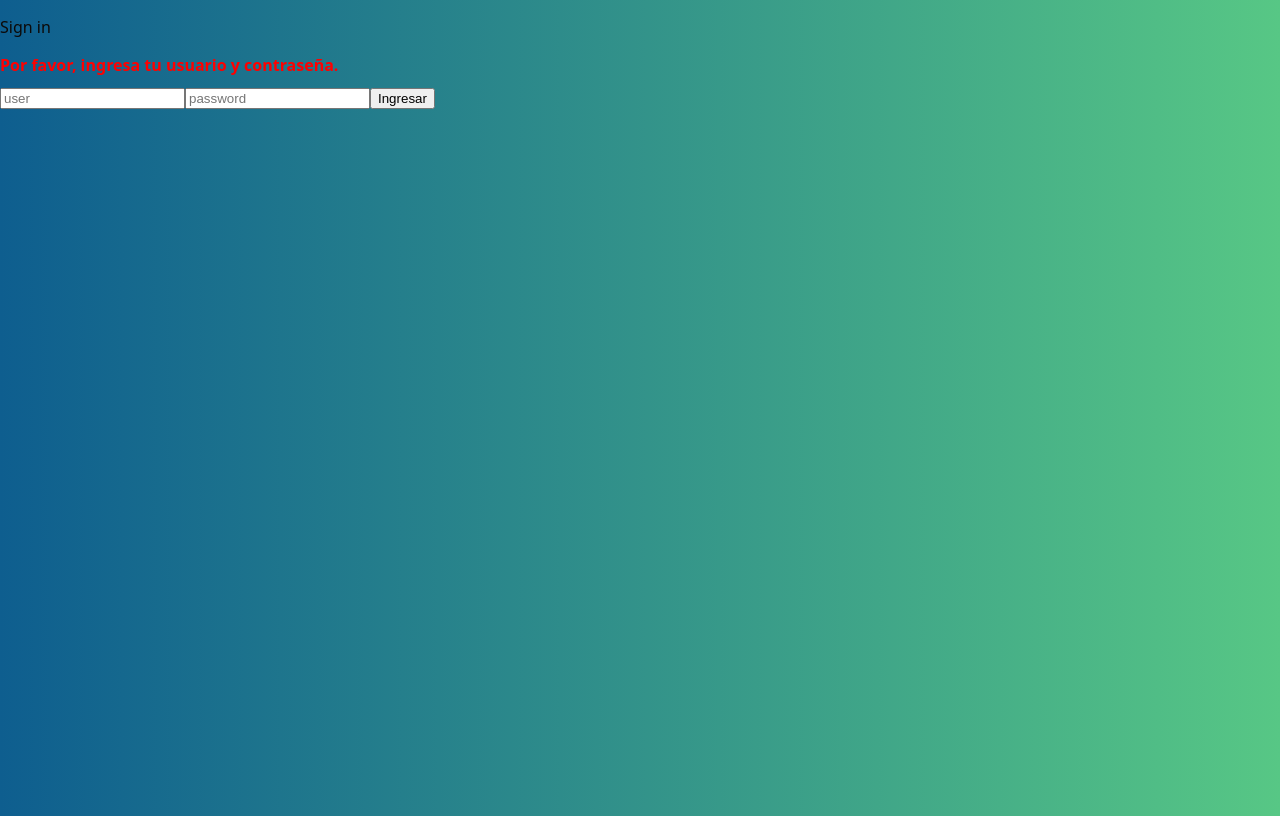
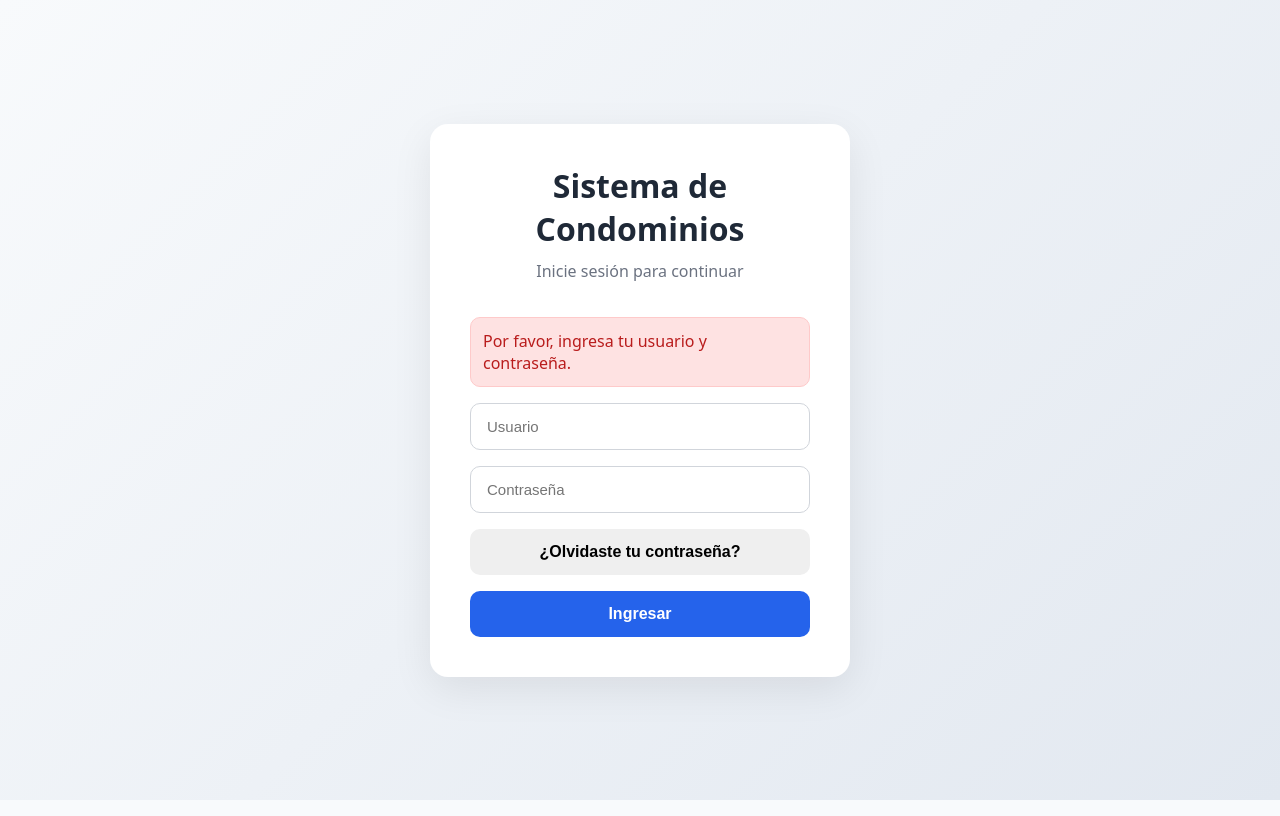
Before and after one commit to slathercordova/condominio-frontend, a React (Vite) app: page /login in a window 1280 px wide. Both pictures are taken after a click on the button "Ingresar". Built offline with nearby package versions, Linux system fonts and the light colour scheme.

Commit message:
funcionalidad de forgotpassowrd

```diff
--- a/src/common/styles/global.css
+++ b/src/common/styles/global.css
@@ -32,8 +32,6 @@ body {
     sans-serif;
 
   background: #f8fafc;
-  background: linear-gradient(90deg,rgba(14, 94, 143, 1) 0%, rgba(87, 199, 133, 1) 100%, rgba(237, 221, 83, 1) 21%);
-
   color: #1f2937;
 }
 
--- a/src/common/types/api-response.ts
+++ b/src/common/types/api-response.ts
@@ -1,6 +1,6 @@
 //import type { UnidadUsuarioType } from "../../features/units/types/mis-unidades";
 
-export interface ApiResponse<T> {
+export interface ApiResponse<T = void> {
   success: boolean;
   message: string;
   data: T; // Usamos un genérico <T> para que sirva con cualquier modelo
--- /dev/null
+++ b/src/features/auth/pages/sign-in.module.css
@@ -0,0 +1,177 @@
+.container {
+  min-height: 100vh;
+
+  display: flex;
+  justify-content: center;
+  align-items: center;
+
+  padding: 32px;
+
+  background: linear-gradient(
+    135deg,
+    #f8fafc 0%,
+    #e2e8f0 100%
+  );
+}
+
+.card {
+  width: 100%;
+  max-width: 420px;
+
+  background: white;
+
+  border-radius: 18px;
+
+  padding: 40px;
+
+  box-shadow:
+    0 12px 40px rgba(0,0,0,.08);
+
+  display: flex;
+  flex-direction: column;
+}
+
+.logo {
+  width: 80px;
+  height: 80px;
+
+  margin: 0 auto 20px;
+
+  border-radius: 50%;
+}
+
+.card h1 {
+  margin: 0;
+
+  text-align: center;
+
+  color: #1f2937;
+
+  font-size: 2rem;
+}
+
+.subtitle {
+  text-align: center;
+
+  color: #6b7280;
+
+  margin-top: 10px;
+  margin-bottom: 35px;
+}
+
+form {
+  display: flex;
+  flex-direction: column;
+
+  gap: 16px;
+}
+
+input,
+select {
+  width: 100%;
+
+  padding: 14px 16px;
+
+  border: 1px solid #d1d5db;
+
+  border-radius: 10px;
+
+  font-size: 15px;
+
+  outline: none;
+
+  transition: .2s;
+}
+
+input:focus,
+select:focus {
+
+  border-color: #2563eb;
+
+  box-shadow:
+    0 0 0 4px rgba(37,99,235,.15);
+}
+
+button {
+  border: none;
+
+  border-radius: 10px;
+
+  padding: 14px;
+
+  cursor: pointer;
+
+  font-size: 16px;
+  font-weight: 600;
+
+  transition: .2s;
+}
+
+button:last-child {
+  background: #2563eb;
+
+  color: white;
+}
+
+button:last-child:hover {
+  background: #1d4ed8;
+}
+
+.forgotPassword {
+
+  background: transparent;
+
+  border: none;
+
+  color: #2563eb;
+
+  cursor: pointer;
+
+  padding: 0;
+
+  align-self: flex-end;
+
+  font-size: .9rem;
+}
+
+.forgotPassword:hover {
+  text-decoration: underline;
+}
+
+.error {
+  background: #fee2e2;
+
+  color: #b91c1c;
+
+  border: 1px solid #fecaca;
+
+  padding: 12px;
+
+  border-radius: 10px;
+
+  margin-bottom: 16px;
+}
+
+.success {
+  background: #dcfce7;
+
+  color: #166534;
+
+  border: 1px solid #bbf7d0;
+
+  padding: 12px;
+
+  border-radius: 10px;
+
+  margin-bottom: 16px;
+}
+
+@media (max-width: 480px){
+
+.card{
+
+    padding:28px;
+
+}
+
+}
--- a/src/features/auth/pages/sign-in.tsx
+++ b/src/features/auth/pages/sign-in.tsx
@@ -1,9 +1,14 @@
 import { useNavigate } from "react-router-dom";
-import { loginEdificioEP, loginEP } from "../services/auth-service";
+import {
+  forgotPasswordEP,
+  loginEdificioEP,
+  loginEP,
+} from "../services/auth-service";
 import { useState } from "react";
 import { useAuthStore } from "../store/auth-store";
 import { AxiosError } from "axios";
 import { misEdificiosEP } from "../services/auth-edificios";
+import styles from "./sign-in.module.css";
 
 interface EdificioInterface {
   idEdificio: string;
@@ -32,12 +37,15 @@ export function SignInPage() {
     ErrorResponseInterface["data"] | null
   >(null);
   const [errorGlobal, setErrorGlobal] = useState<string | null>(null);
+  const [successMessage, setSuccessMessage] = useState<string | null>(null);
 
   //  Flujo de pantalla
   const [edificios, setEdificios] = useState<EdificioInterface[]>([]);
   const [edificioSeleccionadoId, setEdificioSeleccionadoId] = useState("");
   const [tokenTemporal, setTokenTemporal] = useState("");
   const [mostrarCombo, setMostrarCombo] = useState(false);
+  const [forgotPasswordFlg, setForgotPasswordFlg] = useState(false);
+  const [email, setEmail] = useState("");
 
   const handleLogin = async () => {
     setErrorGlobal(null);
@@ -52,11 +60,14 @@ export function SignInPage() {
     // FASE 2: Si el combo ya está visible, el botón procesa la selección del edificio
     if (mostrarCombo) {
       if (!edificioSeleccionadoId) {
-        setErrorGlobal("Debe seleccionar un edificio")
+        setErrorGlobal("Debe seleccionar un edificio");
         return;
       }
       try {
-        const finalResponse = await loginEdificioEP(edificioSeleccionadoId,tokenTemporal);
+        const finalResponse = await loginEdificioEP(
+          edificioSeleccionadoId,
+          tokenTemporal,
+        );
         if (finalResponse.success) {
           setLoginSuccess(finalResponse.data); // Guardamos el token definitivo en Zustand
 
@@ -113,8 +124,50 @@ export function SignInPage() {
           // Guardamos el mapa de errores (ej: { password: ["..."] })
           setErroresValidacion(cuerpoError.data);
         } else {
-          setErrorGlobal(cuerpoError.message);
-          //alert(cuerpoError.message || "Error al iniciar sesión");
+          setErrorGlobal(cuerpoError.message || "Ocurrió un error inesperado.");
+        }
+      } else {
+        alert("Error de conexión con el servidor");
+        setErrorGlobal("No hay conexión con el servidor.");
+      }
+    }
+  };
+
+  const handleForgotPassWord = async () => {
+    setErrorGlobal("");
+    setSuccessMessage("");
+    if (!email.trim()) {
+      setErrorGlobal("Debe ingresar un correo");
+      return;
+    }
+
+    const emailRegex = /^[^\s@]+@[^\s@]+\.[^\s@]+$/;
+
+    if (!emailRegex.test(email)) {
+      setErrorGlobal("Ingrese un correo válido.");
+      return;
+    }
+
+    try {
+      const response = await forgotPasswordEP({
+        correo: email,
+      });
+
+      if (response.success) {
+        setSuccessMessage(response.message);
+      }
+    } catch (err) {
+      const error = err as AxiosError<ErrorResponseInterface>;
+      console.log("Error completo de Axios:", error);
+
+      // 🔍 Verificamos si el backend nos devolvió un cuerpo de error estructurado
+      if (error.response && error.response.data) {
+        const cuerpoError = error.response.data;
+
+        if (cuerpoError.errorCode === "VALIDATION_ERROR") {
+          // Guardamos el mapa de errores (ej: { password: ["..."] })
+          setErroresValidacion(cuerpoError.data);
+        } else {
           setErrorGlobal(cuerpoError.message || "Ocurrió un error inesperado.");
         }
       } else {
@@ -125,61 +178,116 @@ export function SignInPage() {
   };
 
   return (
-    <div>
-      <p>Sign in</p>
+    <div className={styles.container}>
+      <div className={styles.card}>
+        {/* TODO: ver si importar logo */}
+        {/* <img src={logo} alt="Logo" className={styles.logo} /> */}
 
-      {/* 🚨 Mensaje de error GLOBAL (Aparece arriba si la clave está mal o si están vacíos) */}
-      {errorGlobal && (
-        <div style={{ color: "red", fontWeight: "bold", marginBottom: "10px" }}>
-          {errorGlobal}
+        <h1>Sistema de Condominios</h1>
+
+        <p className={styles.subtitle}>Inicie sesión para continuar</p>
+
+        {errorGlobal && <div className={styles.error}>{errorGlobal}</div>}
+
+        {successMessage && (
+          <div className={styles.success}>{successMessage}</div>
+        )}
+
+        <form className={styles.form} onSubmit={(e) => e.preventDefault()}>
+          {!forgotPasswordFlg && (
+            <>
+              <input
+                type="text"
+                placeholder="Usuario"
+                value={username}
+                onChange={(e) => setUsername(e.target.value)}
+                disabled={mostrarCombo}
+              />
+
+              <input
+                type="password"
+                placeholder="Contraseña"
+                value={password}
+                onChange={(e) => setPassword(e.target.value)}
+                disabled={mostrarCombo}
+              />
+
+              {erroresValidacion?.password && (
+                <div className={styles.validationError}>
+                  {erroresValidacion.password[0]}
                 </div>
               )}
 
-      <form onSubmit={(e) => e.preventDefault()}>
-        <input
-          type="text"
-          value={username}
-          onChange={(e) => setUsername(e.target.value)}
-          placeholder="user"
-          disabled={mostrarCombo}
-        />
-        <input
-          type="password"
-          value={password}
-          onChange={(e) => setPassword(e.target.value)}
-          placeholder="password"
-          disabled={mostrarCombo}
-        />
+              {mostrarCombo && (
+                <>
+                  <label>Seleccione su edificio</label>
 
-        {/* 🚨 Mensaje de error ESPECÍFICO (Solo aparece si el backend rechaza el formato) */}
-        {erroresValidacion?.password && (
-          <div style={{ color: "orange", fontSize: "12px", marginTop: "5px" }}>
-            {erroresValidacion.password[0]}{" "}
-            {/* Muestra el primer error de la lista */}
-          </div>
-        )}
-
-        {/* El Combo Box aparece mágicamente abajo de los campos solo si se requiere */}
-        {mostrarCombo && (
-          <div style={{ marginTop: "15px", marginBottom: "15px" }}>
-            <p>Selecciona tu edificio</p>
                   <select
                     value={edificioSeleccionadoId}
                     onChange={(e) => setEdificioSeleccionadoId(e.target.value)}
                   >
-              <option value="">-- Seleccione su edificio --</option>
+                    <option value="">-- Seleccione --</option>
+
                     {edificios.map((edi) => (
                       <option key={edi.idEdificio} value={edi.idEdificio}>
                         {edi.nombre}
                       </option>
                     ))}
                   </select>
-          </div>
+                </>
               )}
-        <button type="button" onClick={handleLogin}>
+
+              <button
+                type="button"
+                className={styles.linkButton}
+                onClick={() => setForgotPasswordFlg(true)}
+              >
+                ¿Olvidaste tu contraseña?
+              </button>
+
+              <button
+                type="button"
+                className={styles.primaryButton}
+                onClick={handleLogin}
+              >
                 {mostrarCombo ? "Confirmar e ingresar" : "Ingresar"}
               </button>
+            </>
+          )}
+
+          {forgotPasswordFlg && (
+            <>
+              <p className={styles.subtitle}>
+                Ingresa tu correo electrónico y te enviaremos un enlace para
+                restablecer tu contraseña.
+              </p>
+
+              <input
+                type="email"
+                placeholder="Correo electrónico"
+                value={email}
+                onChange={(e) => setEmail(e.target.value)}
+              />
+
+              <button
+                type="button"
+                className={styles.primaryButton}
+                onClick={handleForgotPassWord}
+              >
+                Enviar enlace
+              </button>
+
+              <button
+                type="button"
+                className={styles.linkButton}
+                onClick={() => setForgotPasswordFlg(false)}
+              >
+                Volver al inicio de sesión
+              </button>
+            </>
+          )}
         </form>
+      </div>
     </div>
   );
 }
--- a/src/features/auth/services/auth-service.ts
+++ b/src/features/auth/services/auth-service.ts
@@ -1,5 +1,7 @@
 import { API_ENDPOINTS } from "../../../common/constants/endpoints";
 import { ApiUrl } from "../../../common/security/api";
+import type { ApiResponse } from "../../../common/types/api-response";
+import type { ForgotPasswordRequest } from "../../units/types/forgotpassword";
 import type { LoginRequest } from "../types/login-request";
 
 export async function loginEP(request: LoginRequest) {
@@ -19,3 +21,11 @@ export async function loginEdificioEP(idEdificio: string, token: string) {
   );
   return response.data;
 }
+
+export async function forgotPasswordEP(request: ForgotPasswordRequest): Promise<ApiResponse<void>>{
+  const response = await ApiUrl.put(
+    `${API_ENDPOINTS.AUTH.FORGOT_PASSWORD}`,
+    request,
+  );
+  return response.data
+}
--- /dev/null
+++ b/src/features/units/types/forgotpassword.ts
@@ -0,0 +1,3 @@
+export interface ForgotPasswordRequest{
+    correo: string;
+}
```
Lines whose indentation alone changed are shown as unchanged.
